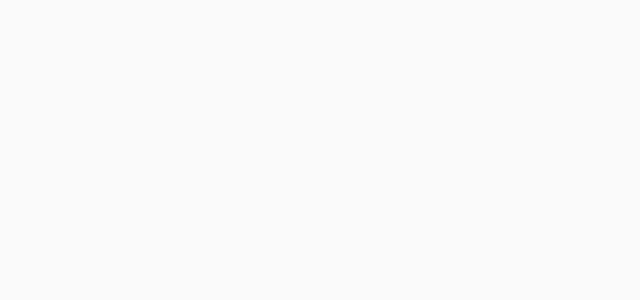
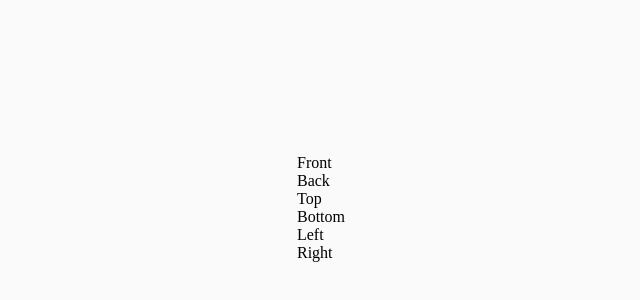
Before and after one commit to CaioVieira-dev/learn-3D-transform, a React (Create React App) app: page /animation/cube-spin in a window 1280 px wide. Shown: the part 192-492 px from the top of the page, without its empty margins (319-959 px from the left). Built offline with nearby package versions, Linux system fonts and the light colour scheme.

Commit message:
feat: :construction: begin cube spin page
create cube-spin route and structure to make a cube

```diff
--- a/src/App.tsx
+++ b/src/App.tsx
@@ -4,6 +4,7 @@ import { BrowserRouter, Switch, Route } from 'react-router-dom'
 import { Basics } from './pages/Basics'
 import { FunctionsOverview } from './pages/FunctionsOverview'
 import { FlipCard } from './pages/FlipCard'
+import { CubeSpin } from './pages/CubeSpin'
 function App() {
   return (
     <div className="App">
@@ -13,6 +14,7 @@ function App() {
           <Route exact path="/" component={Basics} />
           <Route exact path="/functions" component={FunctionsOverview} />
           <Route exact path="/animation/flip-card" component={FlipCard} />
+          <Route exact path="/animation/cube-spin" component={CubeSpin} />
         </Switch>
       </BrowserRouter>
     </div>
--- /dev/null
+++ b/src/pages/CubeSpin/index.tsx
@@ -0,0 +1,16 @@
+import { Cube, Scene, CubeFace } from './styles'
+
+export function CubeSpin() {
+    return (
+        <Scene>
+            <Cube>
+                <CubeFace className="Front">Front</CubeFace>
+                <CubeFace className="Back">Back</CubeFace>
+                <CubeFace className="Top">Top</CubeFace>
+                <CubeFace className="Bottom">Bottom</CubeFace>
+                <CubeFace className="Left">Left</CubeFace>
+                <CubeFace className="Right">Right</CubeFace>
+            </Cube>
+        </Scene>
+    )
+}
--- /dev/null
+++ b/src/pages/CubeSpin/styles.ts
@@ -0,0 +1,12 @@
+import styled from "styled-components";
+
+export const Scene = styled.div`
+perspective: 400px;
+`
+
+export const Cube = styled.div`
+
+`
+export const CubeFace = styled.div`
+
+`
```
